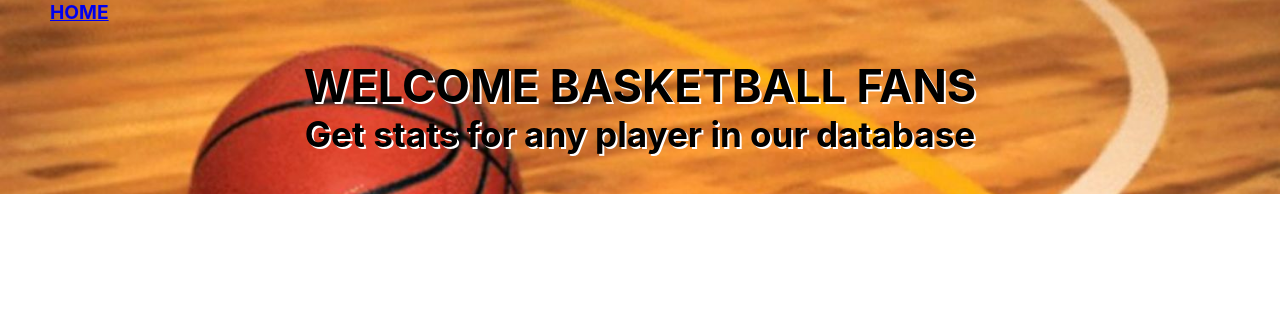
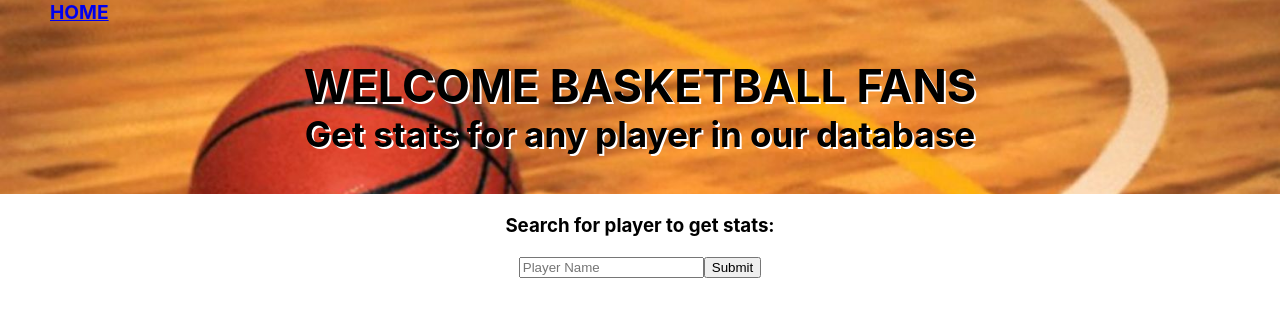
Before and after one commit to ezinkow/bball-stats-db, a React (Create React App) app: page /bball-stats-db/results/1 in a window 1280 px wide. Shown: the top 316 px of the page. Built offline with nearby package versions, Linux system fonts and the light colour scheme.

Commit message:
adding bball-stats-db home route

```diff
--- a/src/App.js
+++ b/src/App.js
@@ -39,8 +39,8 @@ function App() {
     setNameSearch("")
     return (
       <ApiResultsList
-      apiResponse={apiResponse} />
-      )
+        apiResponse={apiResponse} />
+    )
   }
 
   return (
@@ -57,8 +57,16 @@ function App() {
             <PlayerPage
               apiResponse={apiResponse} />
           </Route>
-          {/* <Route path='/results'>
-          </Route> */}
+          <Route path='/bball-stats-db'>
+            <SearchForm
+              nameSearch={nameSearch}
+              handleNameChange={handleNameChange}
+              handleSubmit={handleSubmit}
+              apiResponse={apiResponse}
+            />
+            <ApiResultsList
+              apiResponse={apiResponse} />
+          </Route>
           <Route exact path="/">
             <SearchForm
               nameSearch={nameSearch}
```
